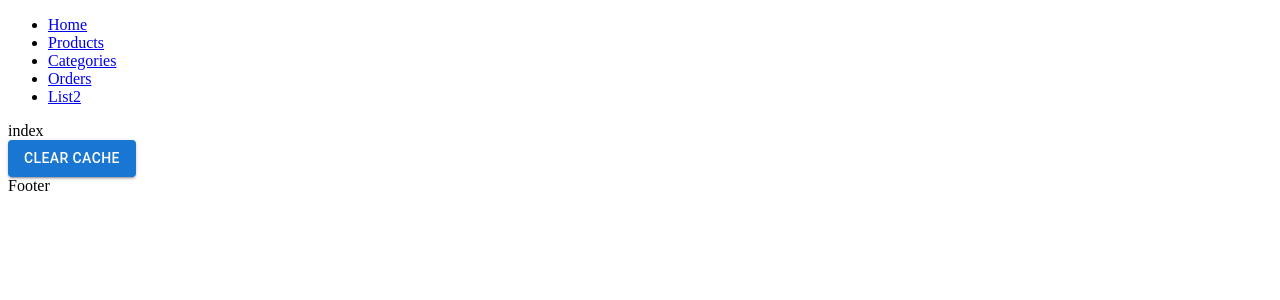
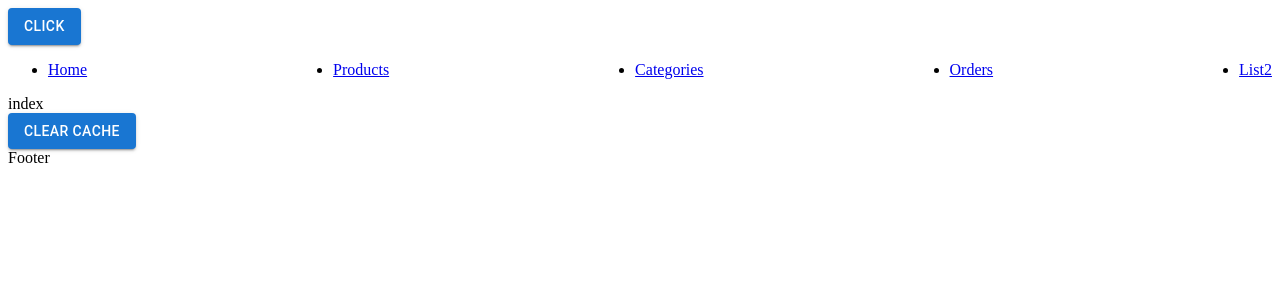
Before and after one commit to yakintech/pronet-react-security, a React (Create React App) app: page / in a window 1280 px wide. Shown: the top 300 px of the page. Built offline with nearby package versions, Linux system fonts and the light colour scheme.

Commit message:
Add custom button and data grid components; implement cleanup function notes

```diff
--- a/src/App.tsx
+++ b/src/App.tsx
@@ -6,12 +6,14 @@ import Home from './pages/home'
 import CategoryRoutes from './pages/category'
 import OrderRoutes from './pages/order'
 import List2 from './pages/product/list/List2'
+import PButton from './components/core-components/button'
 
 function App() {
 
 
   return <>
-    <ul>
+  <PButton category="primary">Click</PButton>
+    <ul style={{display:'flex', justifyContent:'space-between'}}>
       <li><Link to={'/'}>Home</Link></li>
       <li><Link to={'/products'}>Products</Link></li>
       <li><Link to={'/categories'}>Categories</Link></li>
--- /dev/null
+++ b/src/components/core-components/button/index.tsx
@@ -0,0 +1,19 @@
+import { Button } from '@mui/material'
+import React from 'react'
+
+
+interface PButtonProps extends React.ComponentProps<typeof Button> {
+    category: "primary" | "secondary"
+}
+
+
+
+function PButton(props: PButtonProps) {
+
+    if(props.category === "primary") {
+        return <Button variant="contained" {...props} />
+    }
+    return <Button variant="outlined" {...props} />
+}
+
+export default PButton
--- /dev/null
+++ b/src/components/core-components/data-grid/index.tsx
@@ -0,0 +1,34 @@
+import React from 'react';
+import { DataGrid, GridColDef, GridRowsProp } from '@mui/x-data-grid';
+
+interface CustomDataGridProps extends React.ComponentProps<typeof DataGrid> {
+    rows: GridRowsProp;
+    columns: GridColDef[];
+    onDelete?: (id: any) => void;
+}
+
+const PDataGrid: React.FC<CustomDataGridProps> = ({ rows, columns, onDelete }) => {
+    const handleDelete = (id: any) => {
+        if (onDelete) {
+            onDelete(id);
+        }
+    };
+
+    const actionColumn: GridColDef = {
+        field: 'actions',
+        headerName: 'Actions',
+        width: 150,
+        renderCell: (params) => (
+            <button onClick={() => handleDelete(params.id)}>Delete</button>
+        ),
+    };
+
+    return (
+        <DataGrid
+            rows={rows}
+            columns={[...columns, actionColumn]}
+        />
+    );
+};
+
+export default PDataGrid;
--- a/src/pages/order/list/index.tsx
+++ b/src/pages/order/list/index.tsx
@@ -1,5 +1,10 @@
 import { useQuery } from '@tanstack/react-query'
 import { baseService } from '../../../config/api'
+import { DataGrid, GridColDef, GridToolbar } from '@mui/x-data-grid'
+import { trTR } from '@mui/x-data-grid/locales';
+import { Button } from '@mui/material';
+import PDataGrid from '../../../components/core-components/data-grid';
+
 
 function List() {
 
@@ -12,15 +17,40 @@ function List() {
     })
 
 
+    const columns: GridColDef[] = [
+        {
+            field: 'id',
+            headerName: 'ID',
+            flex: 1
+        },
+        {
+            field: "customerId",
+            headerName: "Customer ID",
+            flex: 1
+        },
+        {
+            field: "orderDate",
+            headerName: "Order Date",
+            flex: 1
+        },
+
+    ]
+
     return <>
-        <h1>Length: {data?.length}</h1>
-        <ul>
-            {isLoading && <p>Loading...</p>}
-            {error && <p>Error</p>}
-            {data && data.map((order: any) => (
-                <li key={order.id}>{order.customerId}</li>
-            ))}
-        </ul>
+        <div style={{ height: 400, width: '100%' }}>
+            <PDataGrid
+                rows={data ?? []}
+                columns={columns}
+                slots={{ toolbar: GridToolbar }}
+                slotProps={{
+                  toolbar: {
+                    showQuickFilter: true,
+                  },
+                }}
+                localeText={trTR.components.MuiDataGrid.defaultProps.localeText}
+            />
+        </div>
+
     </>
 }
 
```
Also changed, not shown: src/pages/product/list/List2.tsx (+4 -5 lines), güvenlikNotlari.txt (added), notlar.txt.
